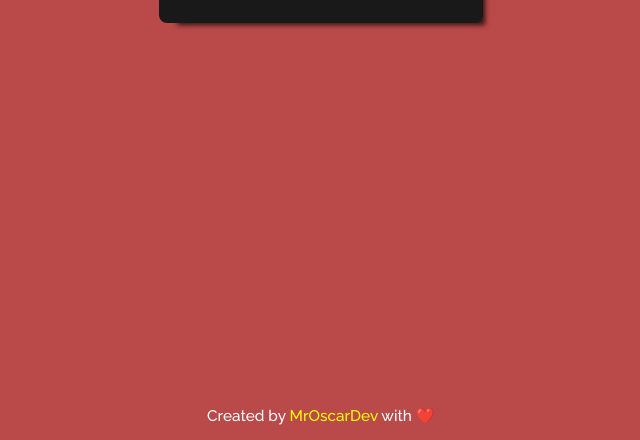
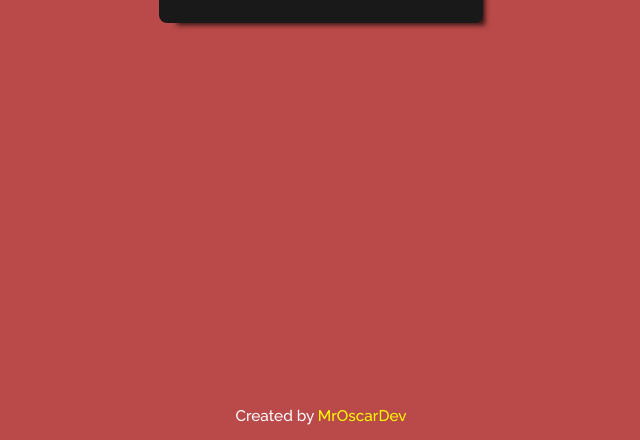
Before and after one commit to mroscardev91/pomodoro, a plain HTML site: page index.html in a window 1280 px wide. Shown: the part 360-800 px from the top of the page, without its empty margins (319-959 px from the left). Drawn offline with Linux system fonts and the light colour scheme.

Commit message:
Update index.html

```diff
--- a/index.html
+++ b/index.html
@@ -34,7 +34,7 @@
     </div>
 
     <footer>
-        <p>Created by <span>MrOscarDev</span> with ❤️</p>
+        <p>Created by <span>MrOscarDev</span></p>
     </footer>
     <script src="script.js"></script>
 </body>
```
